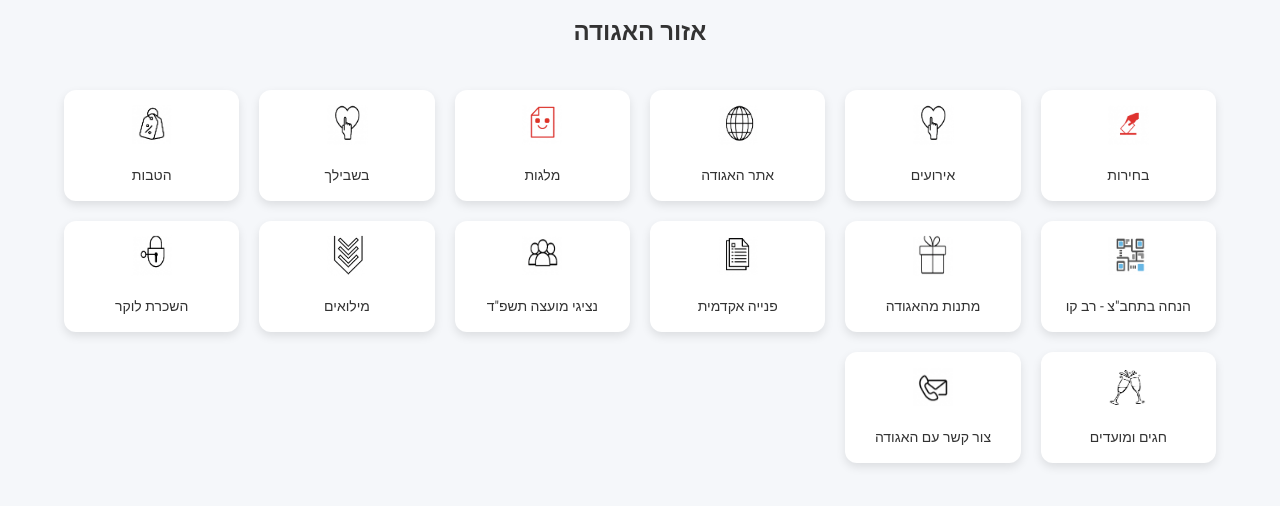
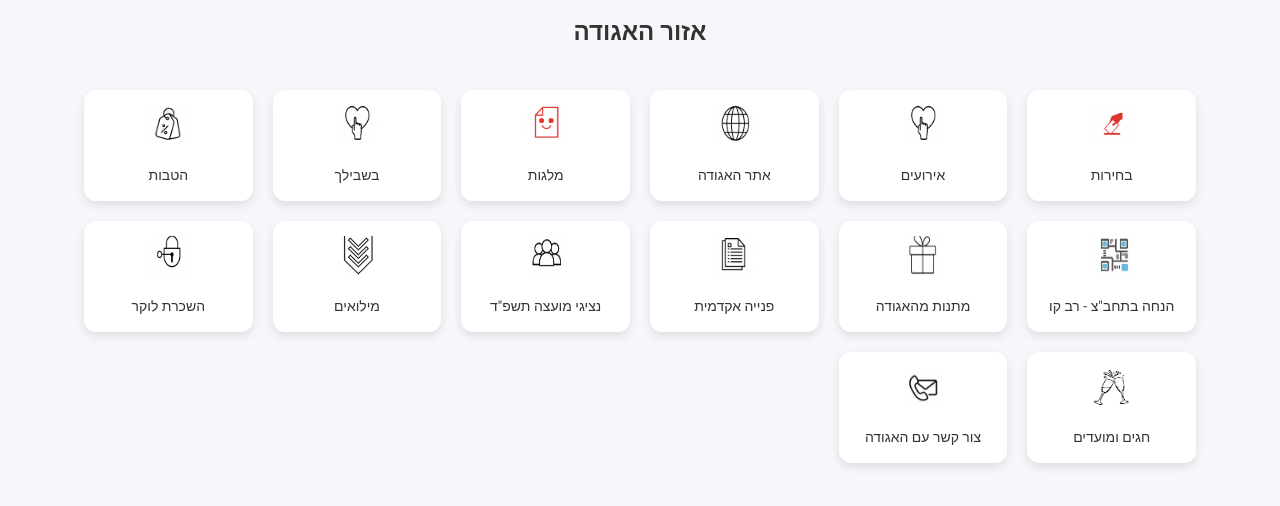
Before and after one commit to AtheerAzaizeh/app-shenkar, a plain HTML site: page index.html in a window 1280 px wide. Shown: the part 172-678 px from the top of the page. Drawn offline with Linux system fonts and the light colour scheme.

Commit message:
Update styles.css

```diff
--- a/styles.css
+++ b/styles.css
@@ -45,6 +45,12 @@ h2 {
     max-width: 90%;
     margin: auto;
 }
+
+* {
+    max-width: 100%;
+    box-sizing: border-box;
+}
+
 
 
 /* Card */
```
